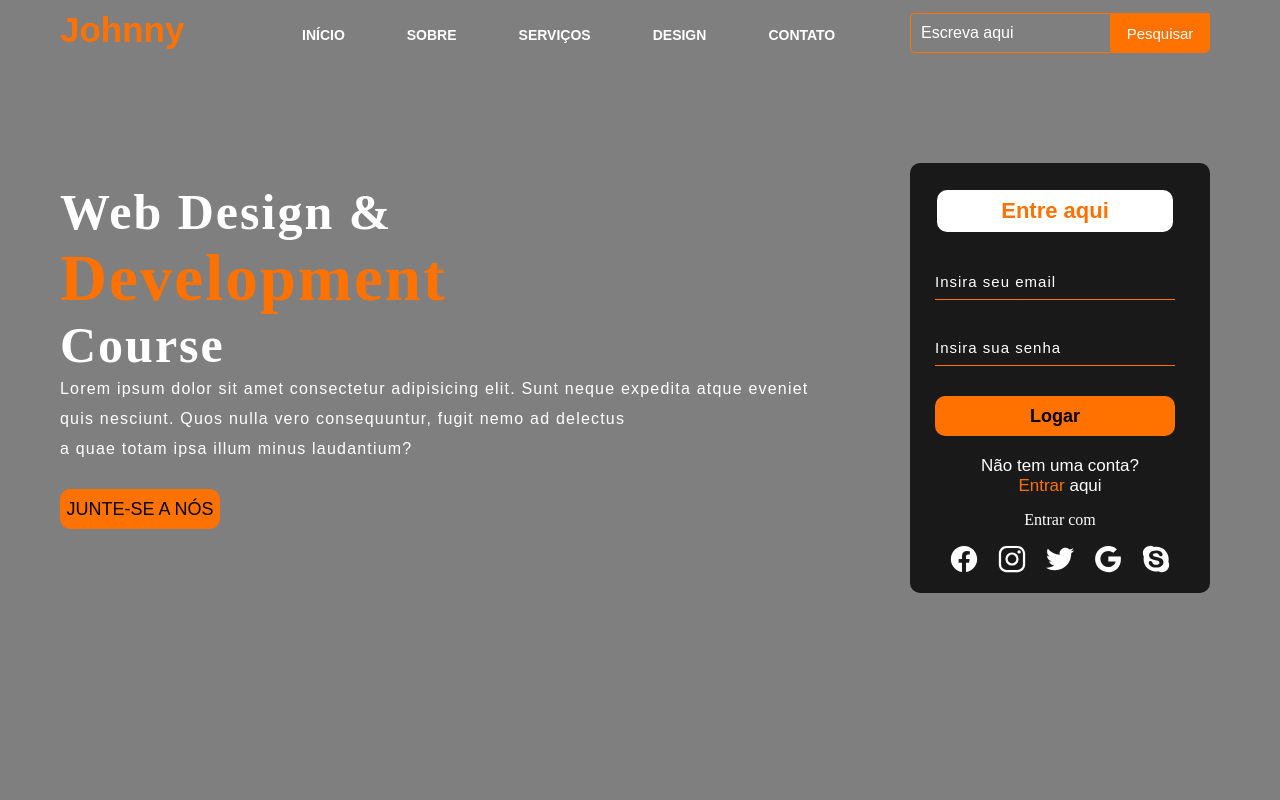
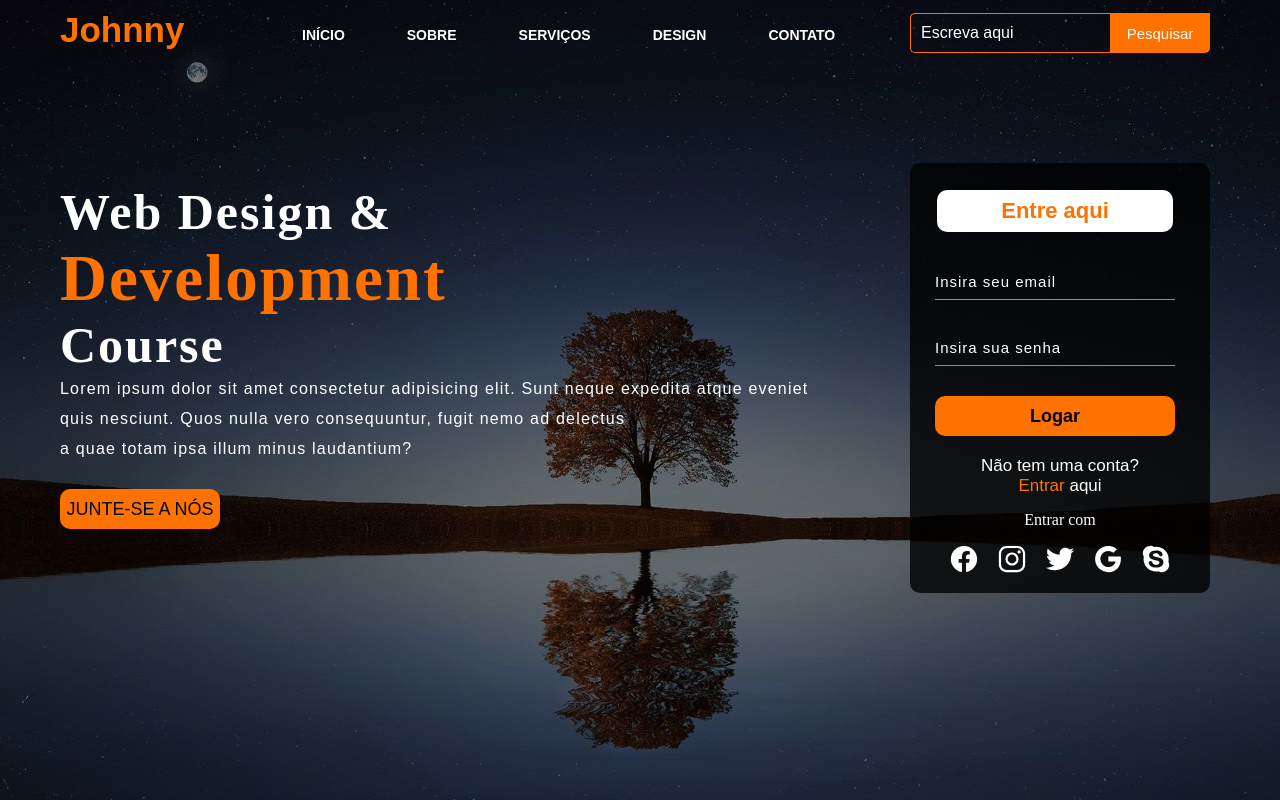
Before and after one commit to Zanchettx/Projeto-1, a plain HTML site: page index.html in a window 1280 px wide. Drawn offline with nearby package versions, Linux system fonts and the light colour scheme; the site is published under a folder, as on GitHub Pages, so addresses that start at the root find nothing.

Commit message:
Update style.css

```diff
--- a/style.css
+++ b/style.css
@@ -10,7 +10,7 @@
       rgba(0, 0, 0, 0.5) 50%,
       rgba(0, 0, 0, 0.5) 50%
     ),
-    url(/1.jpg);
+    url(./1.jpg);
   background-position: center;
   background-size: cover;
   height: 100vh;
```
